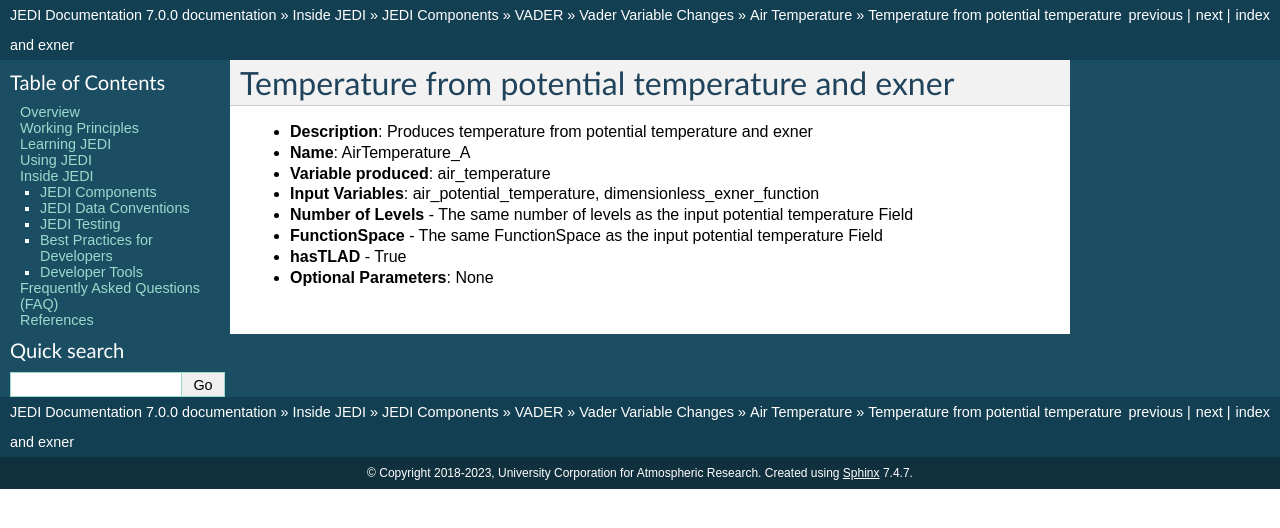
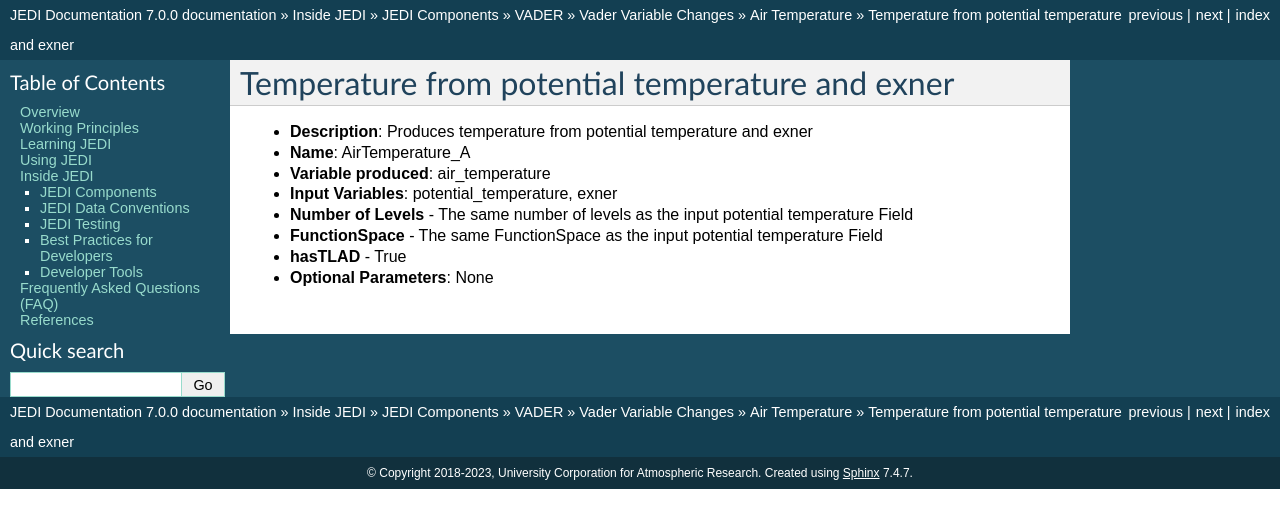
Before and after one commit to JCSDA/jedi-docs, a Sphinx documentation site: the page built from docs/inside/jedi-components/vader/VariableChanges/recipes/air_temperature_a.rst, in a window 1280 px wide. Shown: the top 528 px of the page. Built offline with Sphinx 7.4.7, drawn with Linux system fonts in a browser that asks for light colours.

Commit message:
Unify exner name in vader (#722)

```diff
--- a/docs/inside/jedi-components/vader/VariableChanges/recipes/air_temperature_a.rst
+++ b/docs/inside/jedi-components/vader/VariableChanges/recipes/air_temperature_a.rst
@@ -6,7 +6,7 @@
 * **Description**: Produces temperature from potential temperature and exner
 * **Name**: AirTemperature_A
 * **Variable produced**: air_temperature
-* **Input Variables**: air_potential_temperature, dimensionless_exner_function
+* **Input Variables**: potential_temperature, exner
 * **Number of Levels** - The same number of levels as the input potential temperature Field
 * **FunctionSpace** - The same FunctionSpace as the input potential temperature Field
 * **hasTLAD** - True
```
